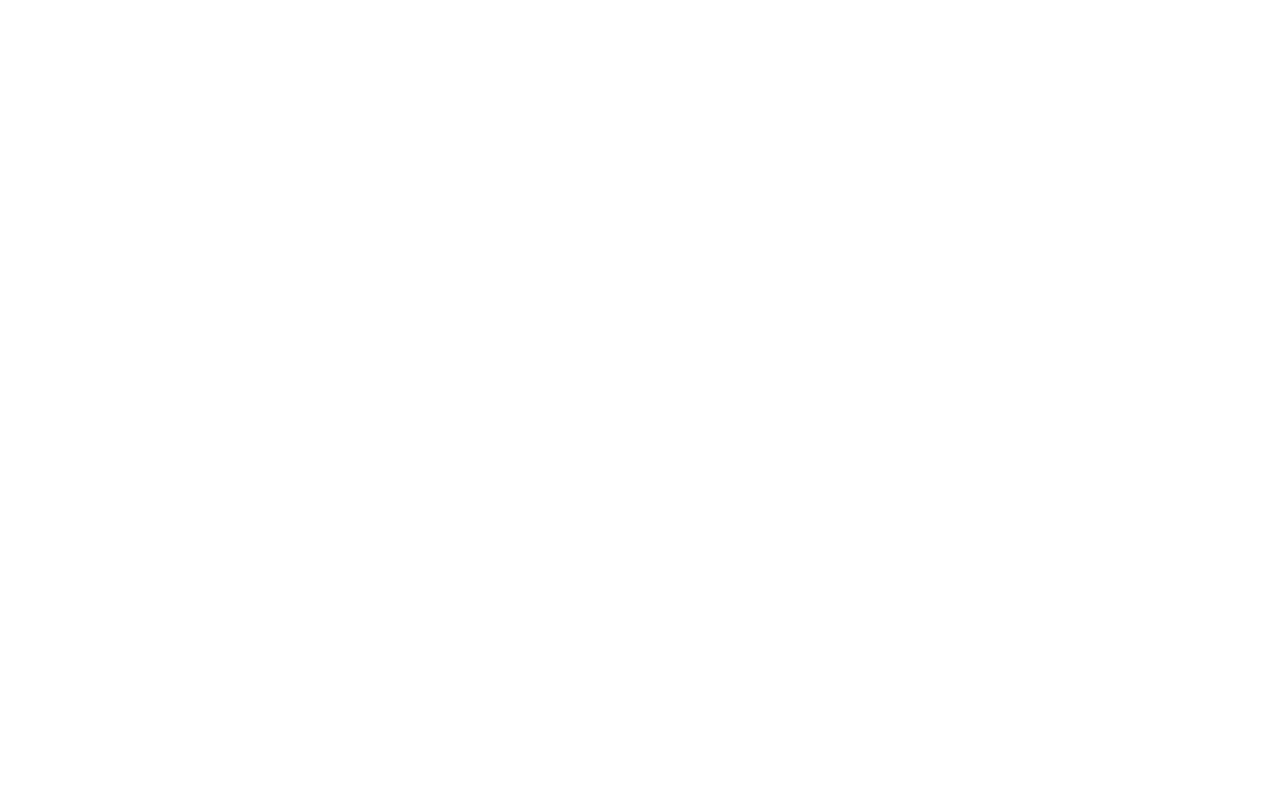
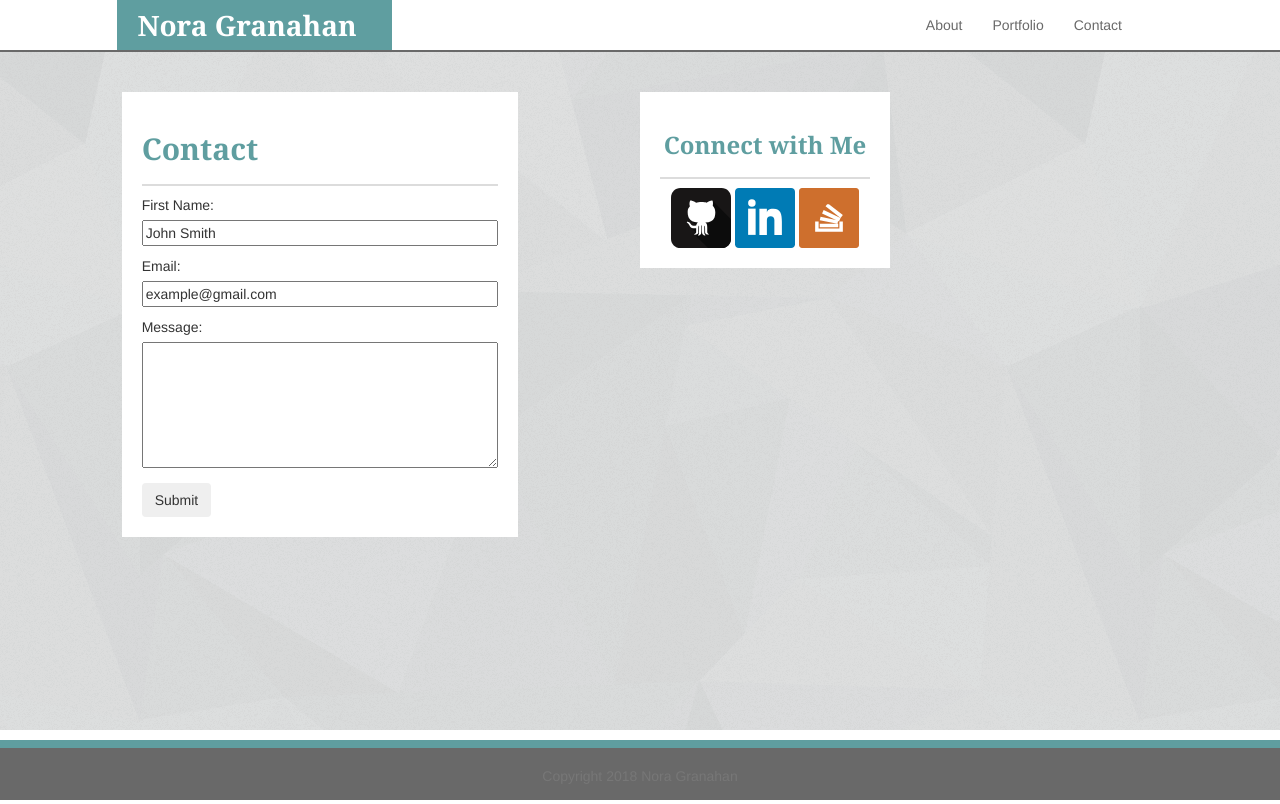
Before and after one commit to ngranahan/bootstrap-portfolio, a plain HTML site: page contact.html in a window 1280 px wide. Drawn offline with nearby package versions, Linux system fonts and the light colour scheme.

Commit message:
updated local stylesheet and added html to portfolio and contact documents

```diff
--- a/assets/css/style.css
+++ b/assets/css/style.css
@@ -1,7 +1,133 @@
-.bio-photo {
-    max-width: 200px;
+/* /* Adjust: border radius at larger screen widths, */
+Left and right margin in navigation,
+main-content fluid height,
+header styles,
+link styles */
+
+/* MAIN STYLES */
+
+html {
+    position: relative;
+}
+
+.navbar-right a {
+    color: dimgray;
+}
+
+a.navbar-brand {
+    font-family: 'Georgia', Times, Times New Roman, serif;
+    font-weight: 900;
+    font-size: 2em;
+    color: white;
+}
+
+h2, h3 {
+    font-family: 'Georgia', Times, Times New Roman, serif;
+    font-weight: 900;
+    color: cadetblue;
+}
+
+.underline {
+    position: relative;
+    padding-bottom: 20px;
+}
+
+.underline:after {
+    position: absolute;
+    content: '';
+    height: 2px;
+    bottom: -1px;
+    margin: 0 auto;
+    left: 0;
+    right: 0;
+    width: 100%;
+    background-color: gainsboro;
+}
+
+/* NAVIGATION STYLES */
+
+nav {
+    background-color: white;
+    padding-left: 8%;
+    padding-right: 10%;
+}
+
+.navbar {
+    margin-bottom: 0;
+    border: 0;
+}
+
+.navbar-header {
+    background-color: cadetblue;
+    padding-left: 20px;
+    padding-right: 20px;
+}
+
+.navbar-brand {
+    color: gainsboro;
+}
+
+
+
+
+/* MAIN CONTENT STYLES */
+
+.main-content {
+    background: rgb(241, 241, 241) url("../images/shattered_@2x.png") repeat center;
+    padding-top: 40px;
+    padding-bottom: 40px;
+    height: 85vh;
+    padding-bottom: 40px;
+    border-top: 2px solid dimgray;
+
+}
+
+section {
+    background-color: white;
+    padding: 20px;
+}
+
+aside {
+    background-color: white;
+    padding: 20px;
+    min-width: 250px;
+    margin: 0 auto;
+
 }
 
 .icon {
     width: 60px;
 }
+.row-space {
+    height: 40px;
+}
+
+
+
+/* ABOUT STYLES */
+
+.bio-photo {
+    max-width: 200px;
+    float: left;
+    padding-right: 10px;
+}
+
+/* CONTACT STLES */
+
+.input-text, textarea {
+    width: 100%;
+    margin: 5px 0 10px 0;
+}
+
+/* FOOTER STYLES */
+
+.footer {
+    background-color: dimgray;
+    width: 100%;
+    height: 60px;
+    line-height: 4;
+    position: absolute;
+    bottom: 0;
+    border-top: 8px solid cadetblue;
+
+}
--- a/contact.html
+++ b/contact.html
@@ -0,0 +1,119 @@
+<!DOCTYPE html>
+
+<!-- BASIC PORTFOLIO PROJECT WITH BOOTSTRAP -->
+<!-- Issues: 1. setting a fluid height for main-content section with background image to avoid overflowing content or gap between background image on smaller screens. 2. Padding around about me section but not around connect with me asside, makes columns appear to be different widths on smaller screens. -->
+
+<html>
+    <head>
+        <title>Nora's Basic Portfolio</title>
+        <meta name="viewport" content="width=device-width, initial-scale=1">
+        <link rel="stylesheet" type="text/css" href="assets/css/reset.css">
+        <!-- Latest compiled and minified CSS -->
+<link rel="stylesheet" href="https://maxcdn.bootstrapcdn.com/bootstrap/3.3.7/css/bootstrap.min.css" integrity="sha384-BVYiiSIFeK1dGmJRAkycuHAHRg32OmUcww7on3RYdg4Va+PmSTsz/K68vbdEjh4u" crossorigin="anonymous">
+        <link rel="stylesheet" type="text/css" href="assets/css/style.css" >
+    </head>
+    <body>
+
+<!-- \\ NAVIGATION CONTENT IS THE SAME FOR ALL PAGES // -->
+
+        <!-- NAV BAR -->
+        <nav class="navbar">
+                <div class="container-fluid">
+
+                    <!-- NAME -->
+                    <div class="navbar-header">
+                        <a class="navbar-brand" href="#">Nora Granahan</a>
+                    <!-- HAMBURGER -->
+                    <button type="button" class="navbar-toggle collapsed" data-toggle="collapse" data-target="#navbar" aria-expanded="false" aria-controls="navbar">
+                            <span class="sr-only">Toggle navigation</span>
+                            <span class="icon-bar"></span>
+                            <span class="icon-bar"></span>
+                            <span class="icon-bar"></span>
+                    </button>
+                    </div>
+
+
+                    <!-- RIGHT NAV -->
+                    <div class="collapse navbar-collapse" id="bs-example-navbar-collapse-1"> <!-- COLLAPSE ON SMALL SCREENS -->
+                    <ul class="nav navbar-nav navbar-right">
+                        <li><a href="index.html">About</a></li>
+                        <li><a href="portfolio.html">Portfolio</a></li>
+                        <li><a href="contact.html">Contact</a></li>
+                     </ul>
+                    </div>
+                </div><!-- container-fluid -->
+        </nav>
+
+
+
+        <div class="container-fluid">
+
+            <!-- ROW 1 - MAIN CONTENT -->
+                <div class="row main-content">
+
+                    <div class="col-md-1"></div> <!-- SPACING -->
+
+
+<!-- \\ THIS CONTENT IS DIFFERENT FOR EACH PAGE // -->
+                    <div class="col-md-4">
+
+                        <section class="clearfix">
+                            <h2 class="underline">Contact</h2>
+                            <form>
+                                First Name:<br>
+                                <input class="input-text" type="text" name="firstLast" value="John Smith">
+                                <br>
+                                Email:<br>
+                                <input class="input-text" type="email" value="example@gmail.com">
+                                <br>
+                                Message:<br>
+                                <textarea name="message" rows="6"></textarea>
+                                <br>
+                                <input class="btn" type="submit" value="Submit">
+                            </form>
+                        </section>
+                    </div>
+
+                    <div class="col-md-1"></div> <!-- SPACING -->
+
+
+<!-- \\ THIS CONTENT IS THE SAME FOR ALL PAGES // -->
+
+                    <div class="col-md-2 text-center">
+                        <div class="row">
+                            <aside>
+                                    <h3 class="underline">Connect with Me</h3>
+                                    <a target="_blank" href="https://github.com/ngranahan"><img class="icon" src="assets/images/github-rounded.svg"></a>
+                                    <a target="_blank" href="https://www.linkedin.com/in/nora-granahan-55a27853/"><img class="icon center" src="assets/images/linkedin-rounded.svg"></a>
+                                    <a target="_blank" href="https://stackoverflow.com/users/8968716/ngran"><img class="icon" src="assets/images/stackoverflow.svg"></a>
+                                </aside>
+                        </div>
+
+                            <div class="row"></div> <!-- SPACING - sub-row unnecessary? -->
+
+                    </div>
+
+                    <div class="col-md-4"></div> <!-- SPACING -->
+                    <div class="row"><div class="col-md-12 row-space"></div>
+                </div>
+
+
+                <!-- ROW 2 - FOOTER - moved footer outside of container to fix main content columns overlapping on smaller screens -->
+
+            </div>
+        </div>
+
+<!-- \\ FOOTER CONTENT IS THE SAME FOR ALL PAGES // -->
+
+        <div class="container-fluid footer">
+            <div class="row footer">
+                <div class="col-md-12 text-center">
+                    <footer class="">
+                        <span class="text-muted">Copyright 2018 Nora Granahan</span>
+                    </footer>
+                </div>
+            </div>
+        </div>
+
+    </body>
+</html>
```
Also changed, not shown: index.html (+84 -19 lines), portfolio.html (+123 -0 lines).
